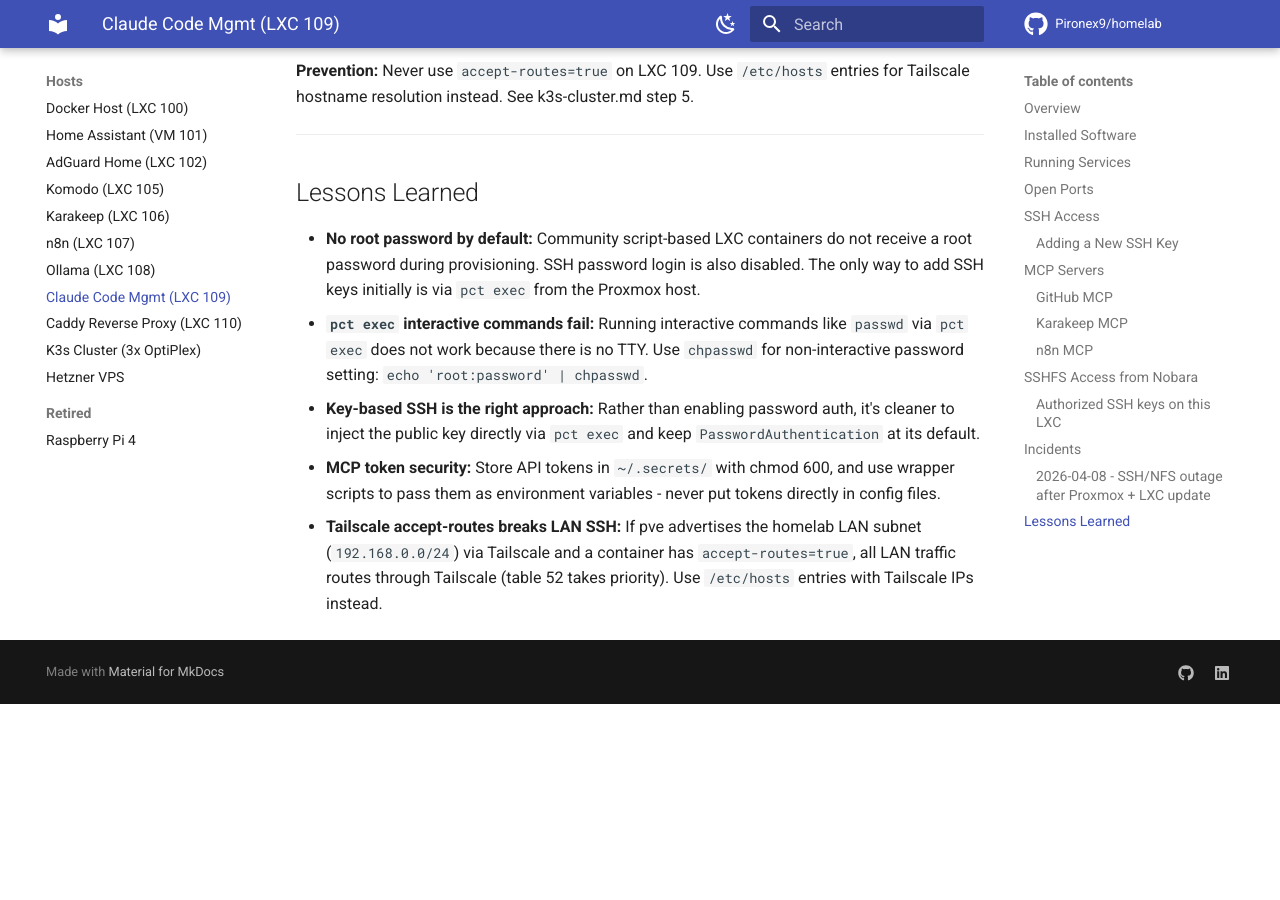
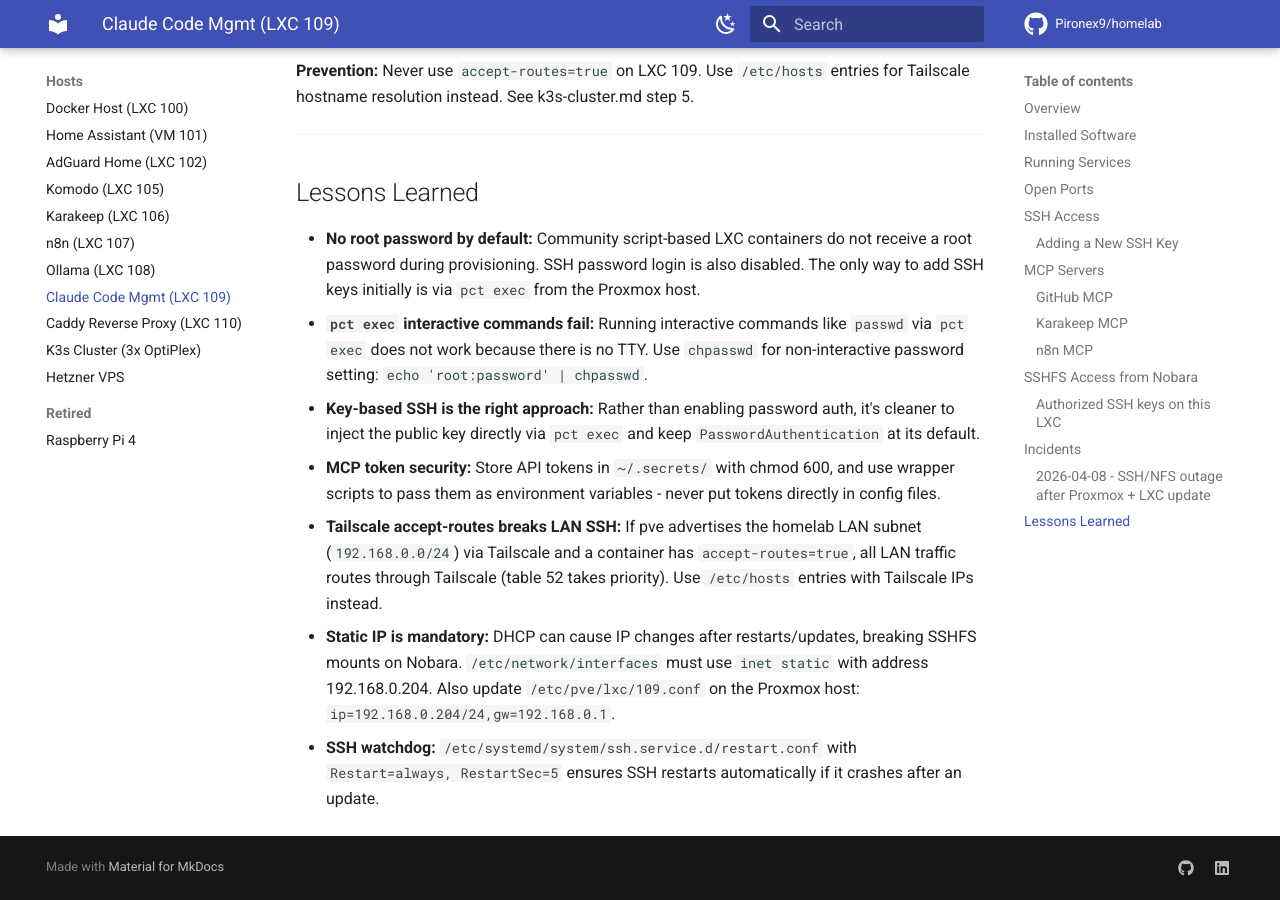
Before and after one commit to Pironex9/homelab, an MkDocs documentation site: the page built from docs/hosts/claude-mgmt.md, in a window 1280 px wide and 900 px high, scrolled down 3728 px. Built offline with MkDocs 1.6.1 and Material for MkDocs 9.7.7, drawn with Linux system fonts in a browser that asks for light colours; comment, search, counter and statistics services are not loaded; before the commit the page ends 4432 px from its top, so only the background shows below that.

Commit message:
Set static IP and SSH watchdog on LXC 109, document in claude-mgmt
- /etc/network/interfaces: DHCP -> static 192.168.0.204
- SSH systemd override: Restart=always RestartSec=5
- Document both as lessons learned to prevent future outages

```diff
--- a/docs/hosts/claude-mgmt.md
+++ b/docs/hosts/claude-mgmt.md
@@ -131,3 +131,5 @@
 - **Key-based SSH is the right approach:** Rather than enabling password auth, it's cleaner to inject the public key directly via `pct exec` and keep `PasswordAuthentication` at its default.
 - **MCP token security:** Store API tokens in `~/.secrets/` with chmod 600, and use wrapper scripts to pass them as environment variables - never put tokens directly in config files.
 - **Tailscale accept-routes breaks LAN SSH:** If pve advertises the homelab LAN subnet (`192.168.0.0/24`) via Tailscale and a container has `accept-routes=true`, all LAN traffic routes through Tailscale (table 52 takes priority). Use `/etc/hosts` entries with Tailscale IPs instead.
+- **Static IP is mandatory:** DHCP can cause IP changes after restarts/updates, breaking SSHFS mounts on Nobara. `/etc/network/interfaces` must use `inet static` with address 192.168.0.204. Also update `/etc/pve/lxc/109.conf` on the Proxmox host: `ip=192.168.0.204/24,gw=192.168.0.1`.
+- **SSH watchdog:** `/etc/systemd/system/ssh.service.d/restart.conf` with `Restart=always, RestartSec=5` ensures SSH restarts automatically if it crashes after an update.
```
